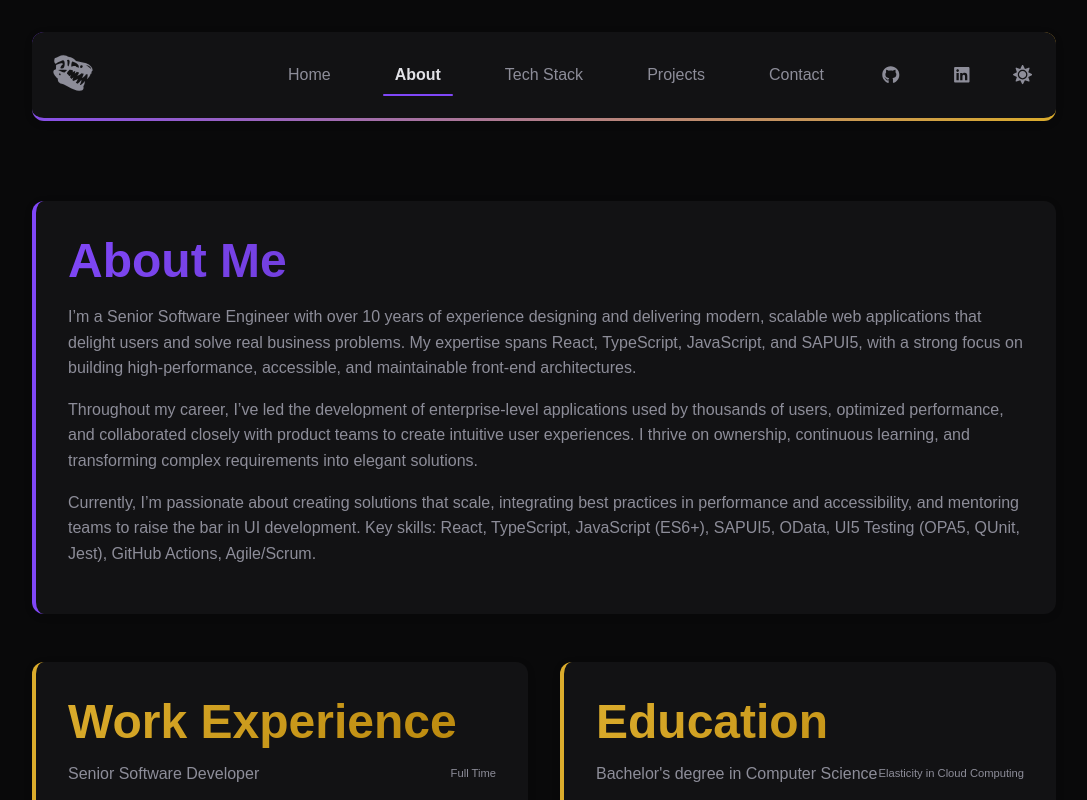
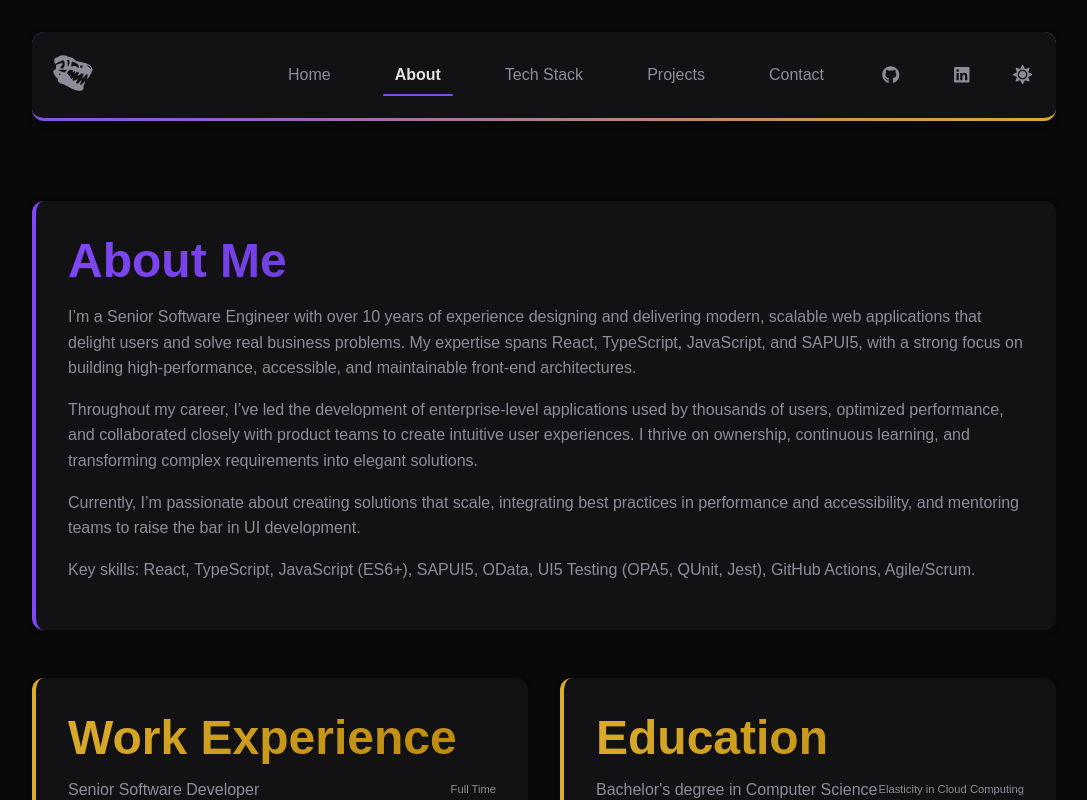
Before and after one commit to augustoaccorsi/portifolio, a React (Vite) app: page /portifolio/about in a window 1280 px wide. Shown: the top 800 px of the page, without its empty margins (96-1183 px from the left). Built offline with nearby package versions, Linux system fonts and the light colour scheme; no server answers.

Commit message:
Update about section

```diff
--- a/src/pages/About/index.jsx
+++ b/src/pages/About/index.jsx
@@ -38,9 +38,11 @@ const About = () => {
                     Currently, I’m passionate about creating solutions that
                     scale, integrating best practices in performance and
                     accessibility, and mentoring teams to raise the bar in UI
-                    development. Key skills: React, TypeScript, JavaScript
-                    (ES6+), SAPUI5, OData, UI5 Testing (OPA5, QUnit, Jest),
-                    GitHub Actions, Agile/Scrum.
+                    development.
+                    <p />
+                    Key skills: React, TypeScript, JavaScript (ES6+), SAPUI5,
+                    OData, UI5 Testing (OPA5, QUnit, Jest), GitHub Actions,
+                    Agile/Scrum.
                 </p>
             </AboutMe>
 
```
